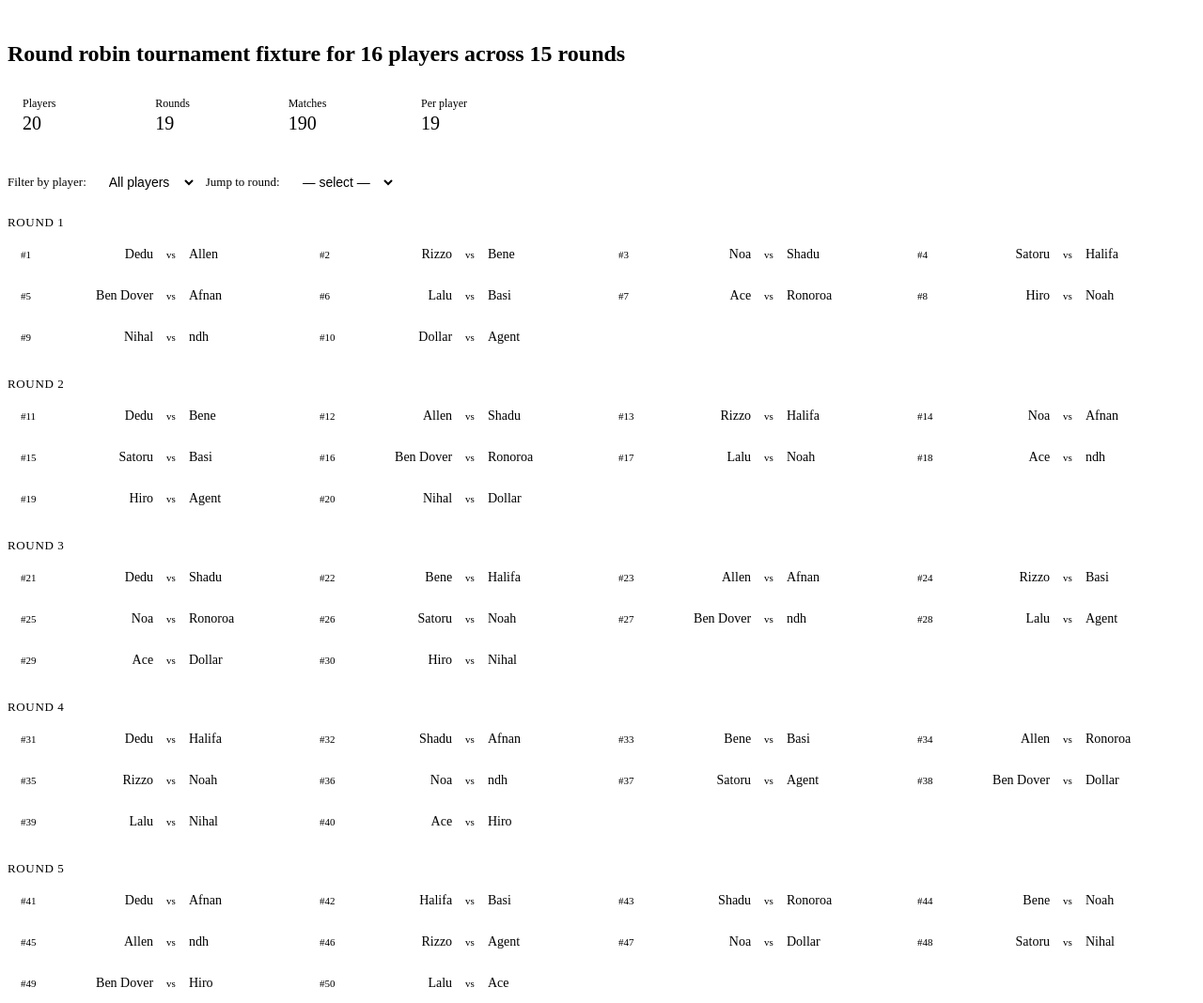
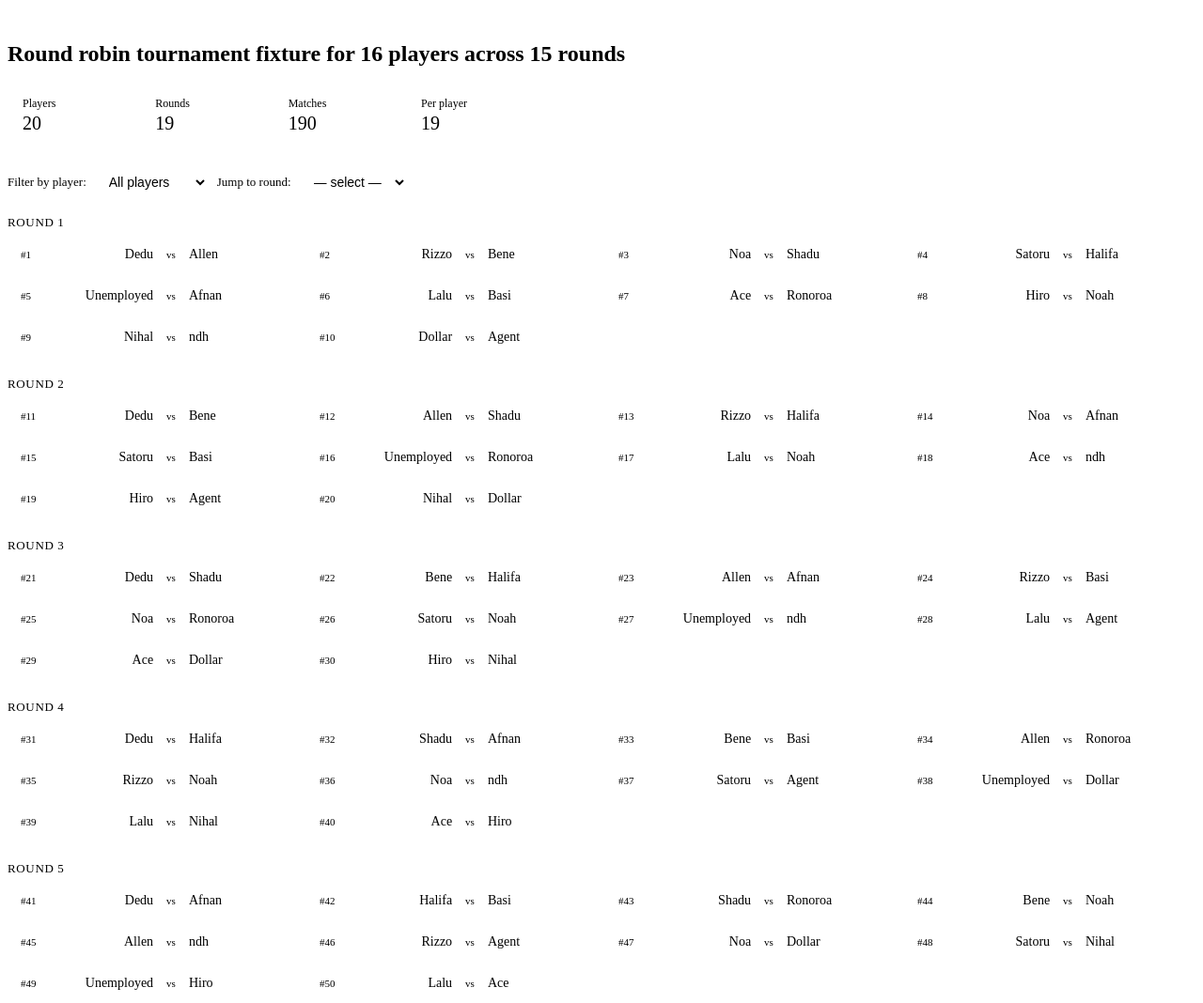
Before and after one commit to Akshayakku05/Fixture-, a plain HTML site: page index.html in a window 1280 px wide. Shown: the top 1068 px of the page at 94% size. Drawn offline with Linux system fonts and the light colour scheme.

Commit message:
Update player list in index.html

```diff
--- a/index.html
+++ b/index.html
@@ -29,7 +29,7 @@
   <div id="rounds"></div>
 </div>
 <script>
-const players = ["Dedu","Rizzo","Noa","Satoru","Ben Dover","Lalu","Ace","Hiro","Nihal","Dollar","Agent","ndh","Noah","Ronoroa","Basi","Afnan","Halifa","Shadu","Bene","Allen"];
+const players = ["Dedu","Rizzo","Noa","Satoru","Unemployed","Lalu","Ace","Hiro","Nihal","Dollar","Agent","ndh","Noah","Ronoroa","Basi","Afnan","Halifa","Shadu","Bene","Allen"];
 const n = players.length;
 
 function generateRoundRobin(ps) {
```
